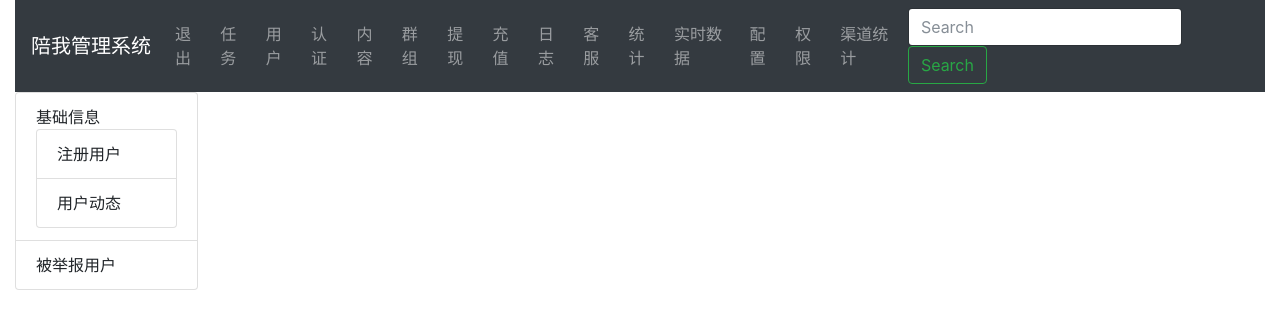
After one commit to HSATAN/pwadmin, a Django app: page /pwadmin/accounts/ in a window 1280 px wide. The commit adds this page. Shown: the top 329 px of the page. Run offline with Django 3.2, Linux system fonts and the light colour scheme; some libraries are stand-ins or nearby versions.

Commit message:
Added accounts templates

```diff
--- a/src/peiwoadmin/urls.py
+++ b/src/peiwoadmin/urls.py
@@ -26,9 +26,9 @@ urlpatterns = [
 urlpatterns += [
     url(r'^api/v1\.0/pwadmin/', include('pwadmin.urls', namespace='pwadminAPI'))
 ]
-# if settings.DEBUG:
-#     import debug_toolbar
-#
-#     urlpatterns = [
-#                       url(r'^__debug__/', include(debug_toolbar.urls)),
-#                   ] + urlpatterns
+if settings.DEBUG:
+    import debug_toolbar
+
+    urlpatterns = [
+                      url(r'^__debug__/', include(debug_toolbar.urls)),
+                  ] + urlpatterns
--- /dev/null
+++ b/src/pwadmin/templates/pwadmin/accounts/register_user.html
@@ -0,0 +1,19 @@
+{% extends 'pwadmin/pwbase.html' %}
+{% block title %}
+    任务-陪我管理系统
+{% endblock %}
+{% block left_content %}
+    <ul class="list-group">
+        <li class="list-group-item"><span>基础信息</span>
+            <ul class="list-group">
+                <li class="list-group-item">注册用户</li>
+                <li class="list-group-item">用户动态</li>
+            </ul>
+        </li>
+        <li class="list-group-item">被举报用户</li>
+
+    </ul>
+{% endblock %}
+
+{% block right_content %}
+{% endblock %}
--- a/src/pwadmin/templates/pwadmin/index.html
+++ b/src/pwadmin/templates/pwadmin/index.html
@@ -2,3 +2,6 @@
 {% block title %}
     陪我管理系统
 {% endblock %}
+{% block left_content %}
+
+{% endblock %}
--- a/src/pwadmin/templates/pwadmin/pwbase.html
+++ b/src/pwadmin/templates/pwadmin/pwbase.html
@@ -13,10 +13,10 @@
                     <a class="nav-link" href="{% url 'pwadmin:logout' %}">退出</a>
                 </li>
                 <li class="nav-item">
-                    <a class="nav-link" href="{% url 'pwadmin:task' %}">任务 <span class="sr-only">(current)</span></a>
+                    <a class="nav-link" href="{% url 'pwadmin:task' %}">任务<span class="sr-only">(current)</span></a>
                 </li>
                 <li class="nav-item">
-                    <a class="nav-link" href="#">用户</a>
+                    <a class="nav-link" href="{% url 'pwadmin:accounts' %}">用户</a>
                 </li>
                 <li class="nav-item">
                     <a class="nav-link" href="#">认证</a>
--- a/src/pwadmin/urls.py
+++ b/src/pwadmin/urls.py
@@ -1,11 +1,13 @@
 # -*- coding: utf-8 -*-
 from __future__ import unicode_literals
 from django.conf.urls import url
-from .views import pwmanager, index, task
+from .views import pwmanager, index, task, accounts
 
 urlpatterns = [
     url(r'^$', index.Index.as_view(), name='home'),
     url(r'^sign-in/$', pwmanager.SignIn.as_view(), name='sign-in'),
     url(r'^logout/$', pwmanager.LogoutView.as_view(), name='logout'),
     url(r'^task/$', task.Task.as_view(), name='task'),
+    url(r'^accounts/$', accounts.Accounts.as_view(), name='accounts'),
+
 ]
--- /dev/null
+++ b/src/pwadmin/views/accounts.py
@@ -0,0 +1,8 @@
+# -*- coding: utf-8 -*-
+from django.shortcuts import render
+from django.views.generic import View
+
+class Accounts(View):
+    template = 'pwadmin/accounts/register_user.html'
+    def get(self, request, *args, **kwargs):
+        return render(request, self.template)
```
Also changed, not shown: src/peiwoadmin/settings/production_test.py (+17 -0 lines).
